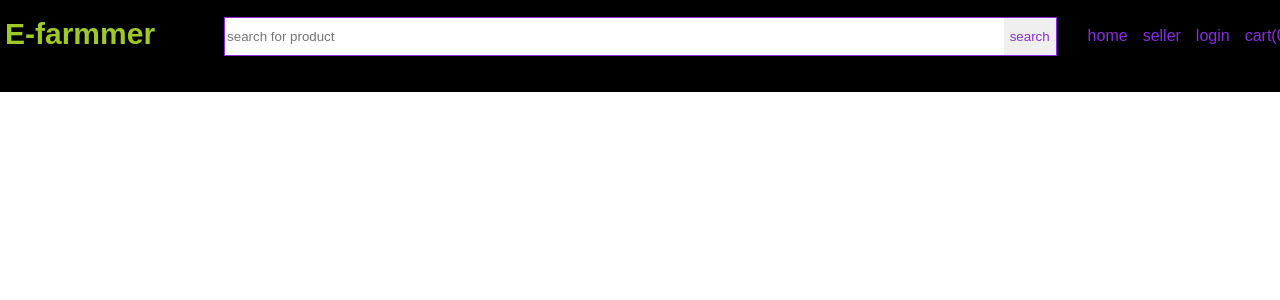
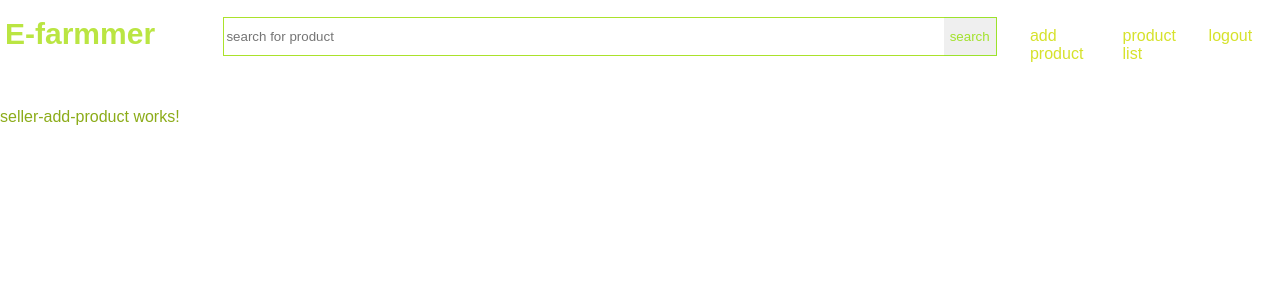
Before and after one commit to Keshavraj52/ecomm, an Angular app: page /seller-add-product in a window 1280 px wide. Before the commit this address led to /. Shown: the top 300 px of the page. Built offline with nearby package versions, Linux system fonts and the light colour scheme.

Commit message:
set up com of seller

```diff
--- a/db.json
+++ b/db.json
@@ -35,6 +35,23 @@
       "email": "kgp453@gmail.com",
       "password": "123456",
       "id": 6
+    },
+    {
+      "name": "prasad pore",
+      "email": "gjnv56@gmail.com",
+      "password": "12345",
+      "id": 7
+    },
+    {
+      "name": "prasad pore",
+      "email": "gjnv56@gmail.com",
+      "password": "12345",
+      "id": 8
+    },
+    {
+      "email": "",
+      "password": "",
+      "id": 9
     }
   ]
 }
--- a/src/app/app-routing.module.ts
+++ b/src/app/app-routing.module.ts
@@ -4,6 +4,7 @@ import { HomeComponent } from './home/home.component';
 import { SellerAuthComponent } from './seller-auth/seller-auth.component';
 import { SellerHomeComponent } from './seller-home/seller-home.component';
 import { authGuard } from './auth.guard';
+import { SellerAddProductComponent } from './seller-add-product/seller-add-product.component';
 
 const routes: Routes = [
   {
@@ -18,6 +19,12 @@ const routes: Routes = [
     path: 'seller-home',
     component: SellerHomeComponent,
     canActivate:[authGuard]
+  },
+  {
+    path:'seller-add-product',
+    component:SellerAddProductComponent,
+    canActivate:[authGuard]
+
   }
 ];
 
--- a/src/app/app.component.ts
+++ b/src/app/app.component.ts
@@ -7,8 +7,8 @@ import { SellerService } from './services/seller.service';
   styleUrls: ['./app.component.css']
 })
 export class AppComponent {
-  title = 'ecomm';
+  title = 'E-farmmer';
   constructor () {
-    localStorage.setItem("isSellerloggedIn", "false");
+    //localStorage.setItem("isSellerloggedIn", "false");
   }
 }
--- a/src/app/app.module.ts
+++ b/src/app/app.module.ts
@@ -9,6 +9,7 @@ import { SellerAuthComponent } from './seller-auth/seller-auth.component';
 import { FormsModule } from '@angular/forms';
 import { HttpClientModule } from '@angular/common/http';
 import { SellerHomeComponent } from './seller-home/seller-home.component';
+import { SellerAddProductComponent } from './seller-add-product/seller-add-product.component';
 
 @NgModule({
   declarations: [
@@ -16,7 +17,8 @@ import { SellerHomeComponent } from './seller-home/seller-home.component';
     HeaderComponent,
     HomeComponent,
     SellerAuthComponent,
-    SellerHomeComponent
+    SellerHomeComponent,
+    SellerAddProductComponent
   ],
   imports: [
     BrowserModule,
--- a/src/app/auth.guard.ts
+++ b/src/app/auth.guard.ts
@@ -1,14 +1,8 @@
-import { inject } from '@angular/core';
+//import { inject } from '@angular/core';
 import { CanActivateFn, Router } from '@angular/router';
 export const authGuard: CanActivateFn = (route, state) => {
 
-  let _router = inject(Router);
-  let isSellerloggedIn = localStorage.getItem('isSellerlogedin');
-  if (isSellerloggedIn == 'false') {
-    alert("not Authenticated user !!");
-    _router.navigate(['seller-home']);
-    return false;
-  }
+
 
   return true;
 
--- a/src/app/header/header.component.css
+++ b/src/app/header/header.component.css
@@ -4,8 +4,7 @@
     display: flex;
     justify-content: space-between;
     color: rgb(158, 11, 243);
-    background-color: black;
-    width: 100vw;
+    width: 99vw;
     height: 10vh;
 
 }
@@ -36,7 +35,7 @@
 
 .nav li a {
     text-decoration: none;
-    color: blueviolet;
+    color: rgb(214, 226, 43);
 }
 
 .nav .search {
@@ -50,15 +49,15 @@
 
 .nav .search input {
     flex: 1;
-    color: blueviolet;
-    border: 1px solid blueviolet;
+    color: rgb(192, 226, 43);
+    border: 1px solid rgb(171, 226, 43);
     height: 35px;
     border-right: 0px;
 }
 
 .nav .search button {
-    color: blueviolet;
-    border: 1px solid blueviolet;
+    color: rgb(162, 226, 43);
+    border: 1px solid rgb(156, 226, 43);
     height: 39px;
     border-left: 0px;
 }
--- a/src/app/header/header.component.html
+++ b/src/app/header/header.component.html
@@ -6,17 +6,17 @@
     </div>
 
     <div [ngSwitch]="menuType">
-        <ul *ngSwitchCase="'default'">
+        <ul *ngSwitchCase="'seller'">
             <li><a routerLink="/">home</a></li>
             <li><a routerLink="/seller-auth">seller</a></li>
             <li><a>login</a></li>
             <li><a>cart(0)</a></li>
         </ul>
-        <ul *ngSwitchCase="'seller'">
-            <li><a routerLink="/">add product</a></li>
-            <li><a routerLink="/seller-auth">product list</a></li>
-            <li><a>logout</a></li>
-            <li><a>seller name</a></li>
+        <ul *ngSwitchCase="'default'">
+            <li><a routerLink="seller-add-product">add product</a></li>
+            <li><a routerLink="/seller-home">product list</a></li>
+            <li><a (click)="logout()">logout</a></li>
+            <li><a>{{sellerName| titlecase}}</a></li>
         </ul>
     </div>
 
--- a/src/app/header/header.component.ts
+++ b/src/app/header/header.component.ts
@@ -8,22 +8,32 @@ import { Router } from '@angular/router';
 })
 export class HeaderComponent {
 
-  menuType: string='default';
-  constructor(private route:Router){}
+  menuType: string = 'default';
+  sellerName: string = '';
+  constructor(private route: Router) { }
   ngOInit(): void {
-    this.route.events.subscribe((val:any)=>{
-      if(val.url){
-        if(localStorage.getItem('seller') && val.url.includes('seller')){
+    this.route.events.subscribe((val: any) => {
+      if (val.url) {
+        if (localStorage.getItem('seller') && val.url.includes('seller')) {
           console.warn("in seller area")
-          this.menuType="seller"
+          this.menuType = 'seller';
+          if(localStorage.getItem('seller')){
+            let sellerStrore=localStorage.getItem('seller');
+            let sellerdata=sellerStrore&&JSON.parse(sellerStrore)[0];
+            this.sellerName=sellerdata.name;
+          }
 
-        }else{
+        } else {
           console.warn("outside seller")
-          this.menuType="default"
+          this.menuType = "default"
         }
       }
 
-    })
+    });
+  }
+  logout() {
+    localStorage.removeItem('seller');
+    this.route.navigate(['/']);
   }
 
 }
--- /dev/null
+++ b/src/app/seller-add-product/seller-add-product.component.html
@@ -0,0 +1 @@
+<p>seller-add-product works!</p>
```
Also changed, not shown: src/app/seller-add-product/seller-add-product.component.ts (added, +10 -0 lines), src/app/seller-add-product/seller-add-product.component.css (added), 1 other file (tests, documents, lock files or other folders).
